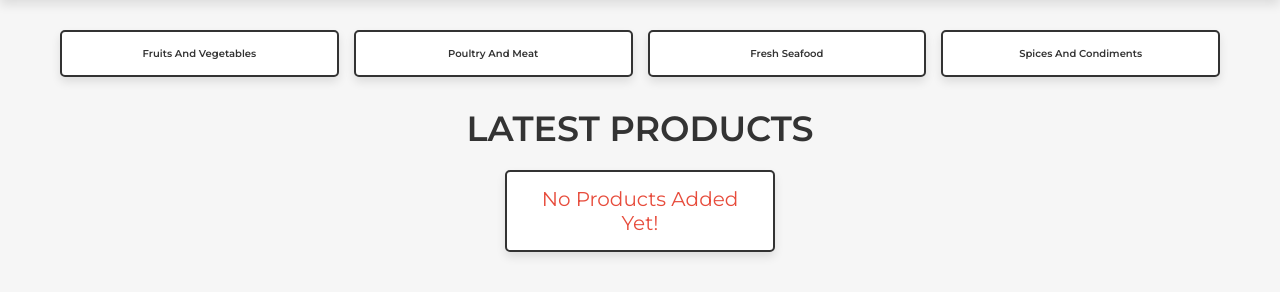
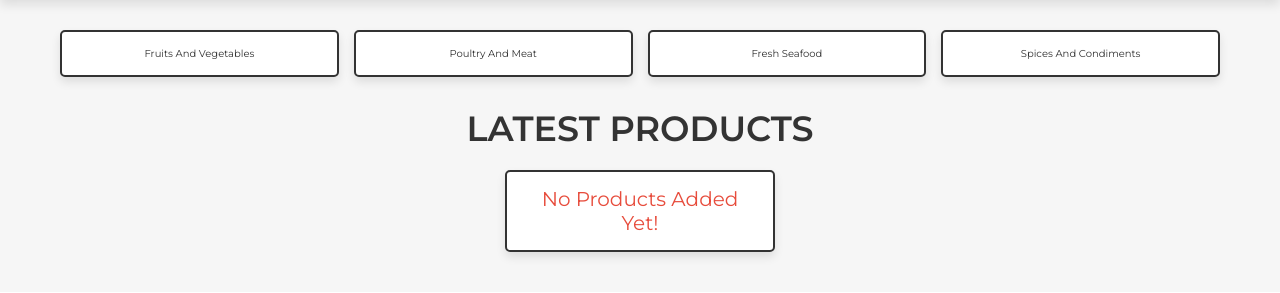
Before and after one commit to mitchhuan/eSugboMarket.final, a PHP site: page /newshop.php in a window 1280 px wide. Shown: the part 70-363 px from the top of the page. Run offline with PHP 8.4, Linux system fonts and the light colour scheme; data that the repository does not hold is empty.

Commit message:
Update style.css

```diff
--- a/css/style.css
+++ b/css/style.css
@@ -234,7 +234,6 @@
    border-radius: .5rem;
    text-transform: capitalize;
    color:var(--black);
-   font-weight: bold;
 }
 
 .p-category a:hover{
```
